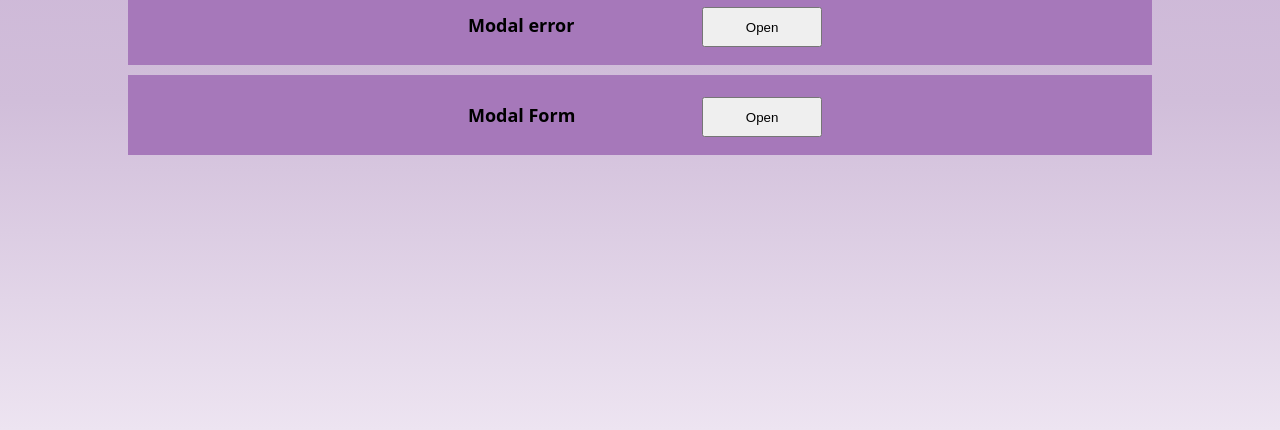
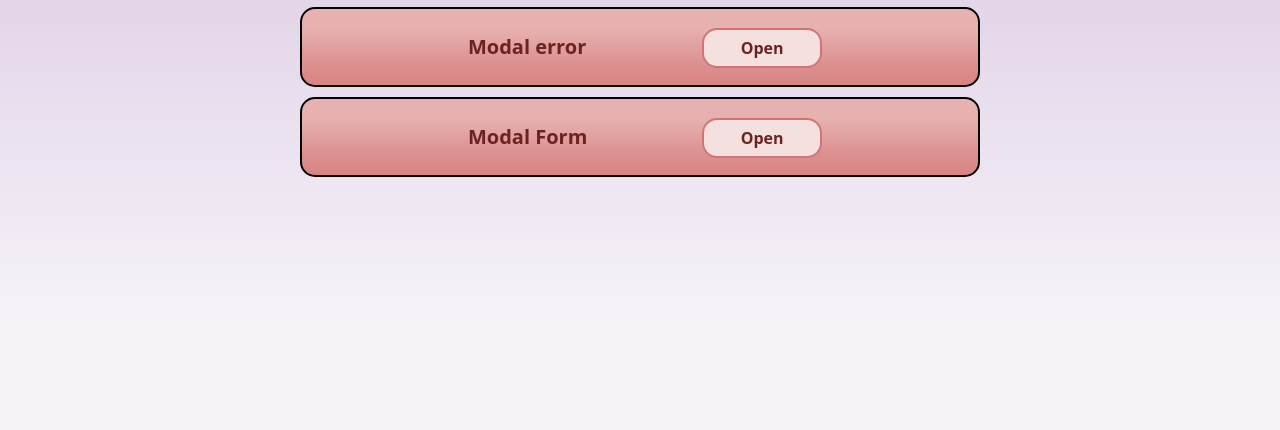
Before and after one commit to Juan17Informatico/create-modal, a website built with Vite: page index.html in a window 1280 px wide. Shown: the part 370-800 px from the top of the page. Built offline with nearby package versions, Linux system fonts and the light colour scheme; a web font is replaced by a local one.

Commit message:
Styles home finished

```diff
--- a/src/styles/main.css
+++ b/src/styles/main.css
@@ -5,12 +5,13 @@
 }
 
 body {
-    background: rgb(237, 228, 241);
+    background: rgb(246, 242, 248);
     background: linear-gradient(
         0deg,
-        rgba(237, 228, 241, 1) 0%,
-        rgba(209, 190, 218, 1) 41%,
-        rgba(200, 175, 212, 1) 88%
+        rgba(246, 242, 248, 1) 15%,
+        rgba(228, 215, 234, 1) 51%,
+        rgba(219, 202, 227, 1) 89%,
+        rgba(219, 202, 227, 1) 89%
     );
     font-family: "Arima", system-ui;
     font-weight: 600;
@@ -34,20 +35,31 @@ body {
 }
 
 .sub-container {
-    background-color: #a678ba;
+    background: rgb(231, 177, 177);
+    background: linear-gradient(
+        180deg,
+        rgba(231, 177, 177, 1) 26%,
+        rgba(221, 146, 146, 1) 69%,
+        rgba(216, 131, 131, 1) 100%
+    );
     margin: 0 auto;
     padding: 5px;
     width: 80%;
+    color: #6D2222;
     min-height: 80px;
+    max-width: 680px;
     align-content: center;
+    border-radius: 15px;
+    border: 2px solid black;
 }
 
 .p-modal {
     min-width: 240px;
     height: 100%;
-    font-size: 18px;
+    font-size: 20px;
     text-align: start;
     padding: 10px;
+    font-weight: bold;
 }
 
 .btn-container {
@@ -59,4 +71,17 @@ body {
     width: 100%;
     min-height: 40px;
     cursor: pointer;
+    font-family: "Arima", system-ui;
+    font-weight: bolder;
+    background-color: #F5E0E0;
+    border: 2px solid #D27474;
+    border-radius: 15px;
+    transition: background-color 0.2s ease-in, border 0.2s ease-in;
+    font-size: 16px;
+    color: #6D2222;
 }
+
+.btn-action:hover{
+    background-color: #D27474;
+    border: 2px solid #A93737;
+}
--- a/src/views/home.html
+++ b/src/views/home.html
@@ -1,4 +1,7 @@
 <div class="home">
+    <div class="title">
+        <h1>Modals</h1>
+    </div>
     <div class="modal-btn-container" >
         <div class="sub-container">
             <p  class="p-modal display-inline-b" >
```
